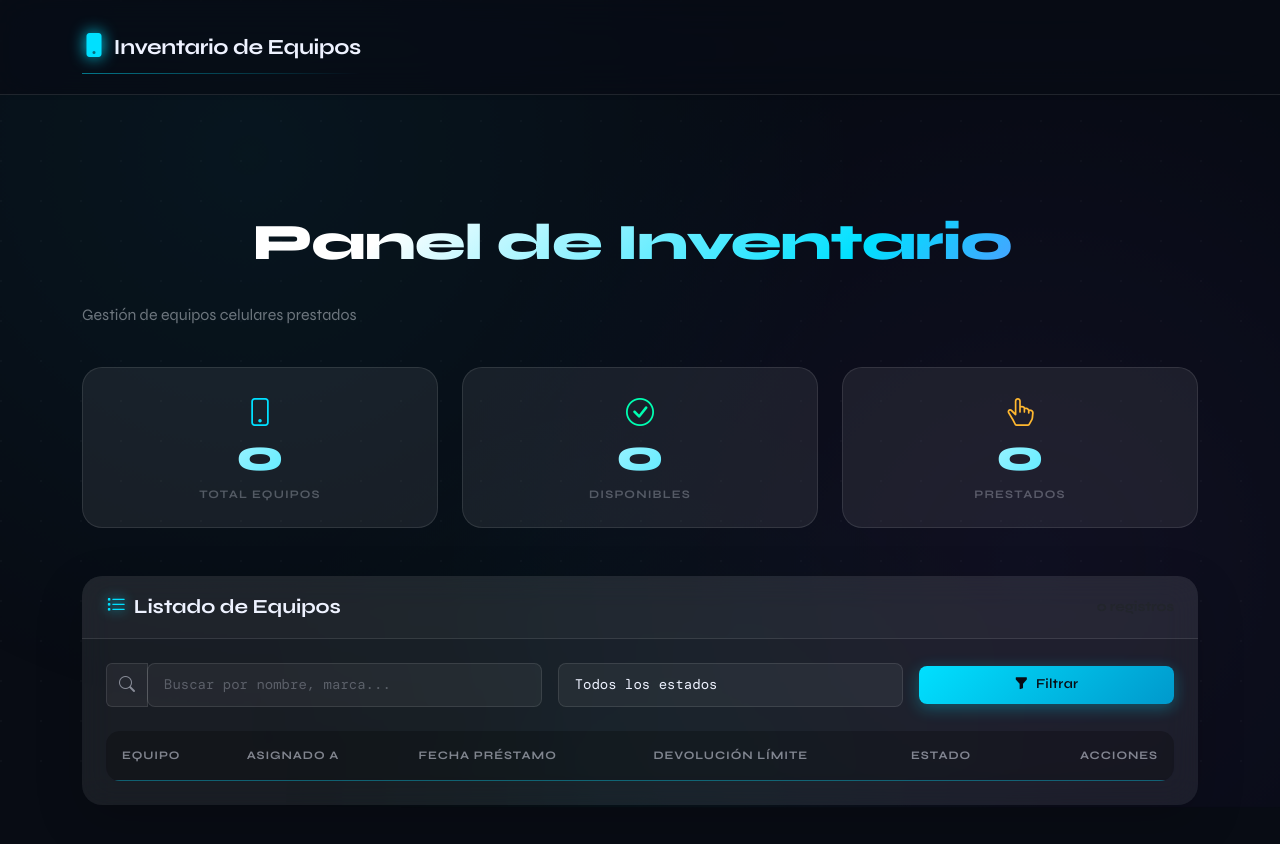
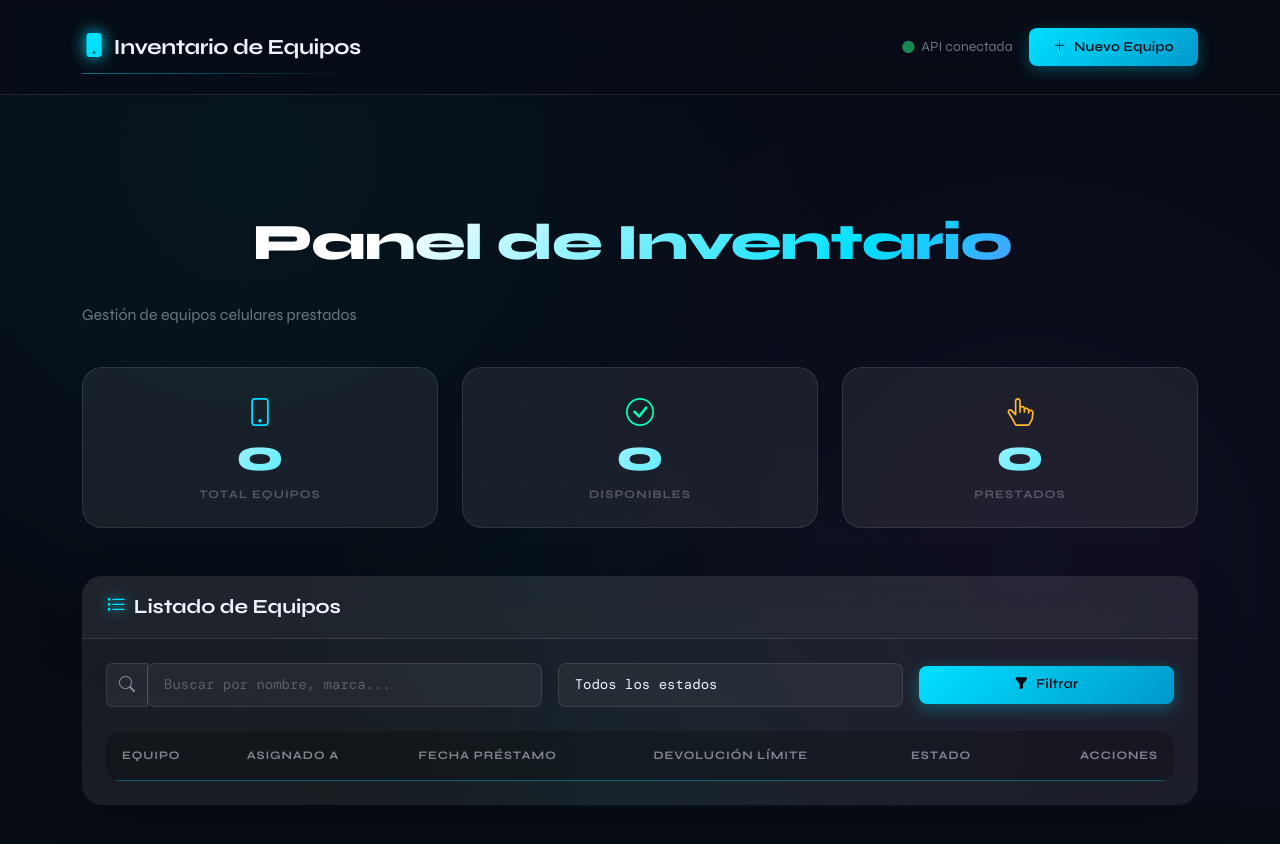
Before and after one commit to Davidmixto20/InventarioCelulares, a plain HTML site: page frontend/index.html in a window 1280 px wide. Drawn offline with nearby package versions, Linux system fonts and the light colour scheme; no server answers; a web font is replaced by a local one.

Commit message:
Ahora si, va afuncionar

```diff
--- a/frontend/index.html
+++ b/frontend/index.html
@@ -19,6 +19,12 @@
                 <i class="bi bi-phone-fill fs-4"></i>
                 Inventario de Equipos
             </a>
+            <div class="ms-auto d-flex align-items-center gap-3">
+                <span class="text-secondary small d-none d-md-inline-block"><i class="bi bi-circle-fill text-success small me-1"></i> API conectada</span>
+                <button class="btn btn-primary rounded-pill px-4" data-bs-toggle="modal" data-bs-target="#equipoModal" onclick="prepareAdd()">
+                    <i class="bi bi-plus-lg me-1"></i> Nuevo Equipo
+                </button>
+            </div>
         </div>
     </nav>
 
```
